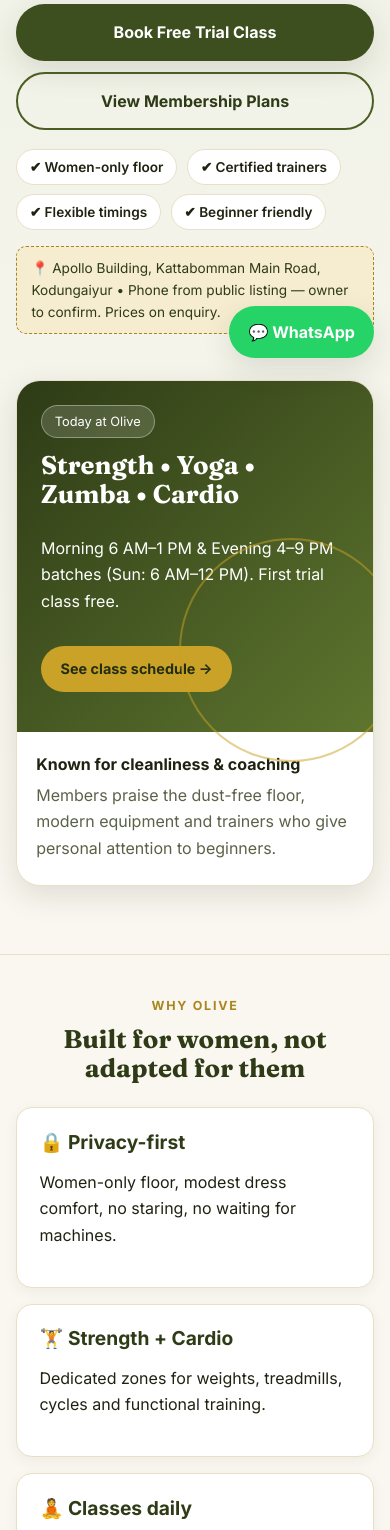
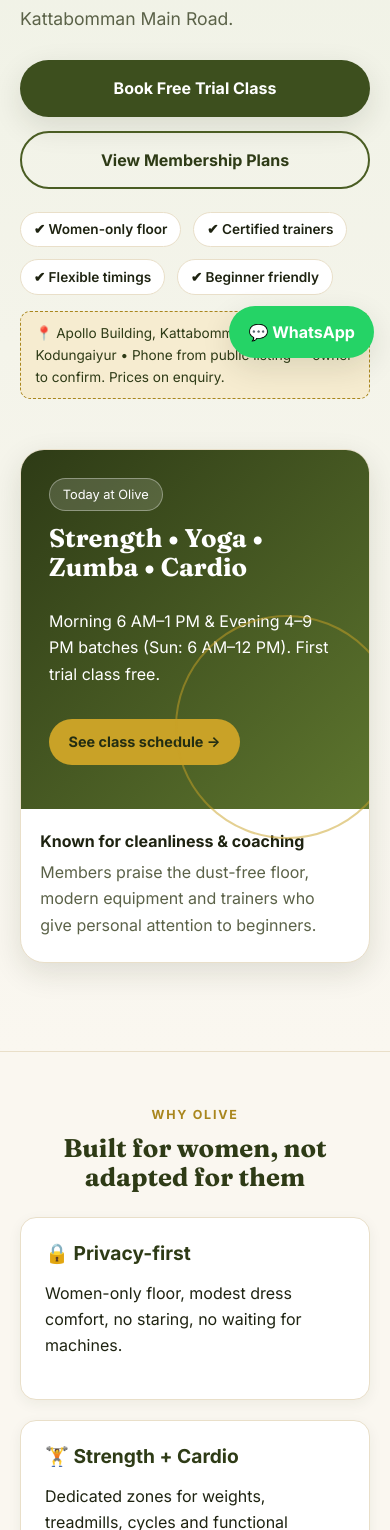
Before and after one commit to Ajai8027/olive-fitness-ladies-gym, a plain HTML site: page index.html in a window 390 px wide. Shown: the part 470-2000 px from the top of the page. Drawn offline with Linux system fonts and the light colour scheme.

Commit message:
Increase mobile padding and spacing for readability

```diff
--- a/assets/css/styles.css
+++ b/assets/css/styles.css
@@ -134,21 +134,28 @@ footer a{color:#e8e6d8;text-decoration:none} footer a:hover{color:var(--gold-500
 @media(min-width:800px){.strip{grid-template-columns:2fr 1fr}}
 .strip .btn{justify-self:start}
 .placeholder-note{background:var(--gold-100);border:1px dashed var(--gold-600);border-radius:10px;padding:.6rem .9rem;font-size:.85rem;color:var(--olive-800)}
-/* Mobile-only: balanced side padding + responsive plan cards, no overflow. Desktop untouched. */
+/* Mobile-only: roomier side padding + vertical rhythm, no overflow. Desktop untouched. */
 @media(max-width:699px){
-  .wrap{padding-left:1rem;padding-right:1rem}
-  section{padding:2.25rem 0}
-  .grid{gap:1rem}
-  .card.plan{width:100%;max-width:440px;margin-inline:auto;padding:1.1rem;overflow:hidden}
+  .wrap{padding-left:1.25rem;padding-right:1.25rem}
+  section{padding:3rem 0}
+  .grid{gap:1.25rem}
+  .slider{gap:1.25rem}
+  .card{padding:1.5rem}
+  .card.plan{width:100%;max-width:440px;margin-inline:auto;margin-bottom:.25rem;padding:1.5rem;overflow:hidden}
   .plan .price{font-size:1.6rem}
   .plan ul{padding-left:1.1rem;margin:.5rem 0 1rem}
   .plan h2,.plan h3,.plan p{overflow-wrap:anywhere}
   .plan .btn{width:100%;max-width:100%;white-space:normal;text-align:center}
   .hero-card,.trainer-photo,.strip,img{max-width:100%}
-  .header-inner{padding-top:.8rem;padding-bottom:.8rem}
-  .hero-grid{padding-top:2rem;padding-bottom:2rem}
-  .hero-photo{padding:1.5rem;min-height:0}
-  .wrap.header-inner,.wrap.hero-grid,.wrap.footer-grid,.wrap.footer-bottom{padding-left:max(1rem,env(safe-area-inset-left));padding-right:max(1rem,env(safe-area-inset-right))}
-  .strip{padding:1.5rem 1.1rem}
+  .header-inner{padding-top:.9rem;padding-bottom:.9rem}
+  .hero-grid{gap:2.25rem;padding-top:2.5rem;padding-bottom:2.5rem}
+  .hero-photo{padding:1.75rem;min-height:0}
+  .cta-row{gap:.85rem;margin-top:1.65rem}
+  .trust-row{gap:.75rem;margin-top:1.45rem}
+  .wrap.header-inner,.wrap.hero-grid,.wrap.footer-grid,.wrap.footer-bottom{padding-left:max(1.25rem,env(safe-area-inset-left));padding-right:max(1.25rem,env(safe-area-inset-right))}
+  .strip{gap:1.25rem;padding:2rem 1.5rem}
   .strip .btn{justify-self:stretch}
+  .footer-grid{gap:2rem;padding:3rem 0}
+  details.faq{padding:1.25rem 1.4rem;margin:.8rem 0}
+  form.enquiry{padding:2rem 1.5rem}
 }
```
